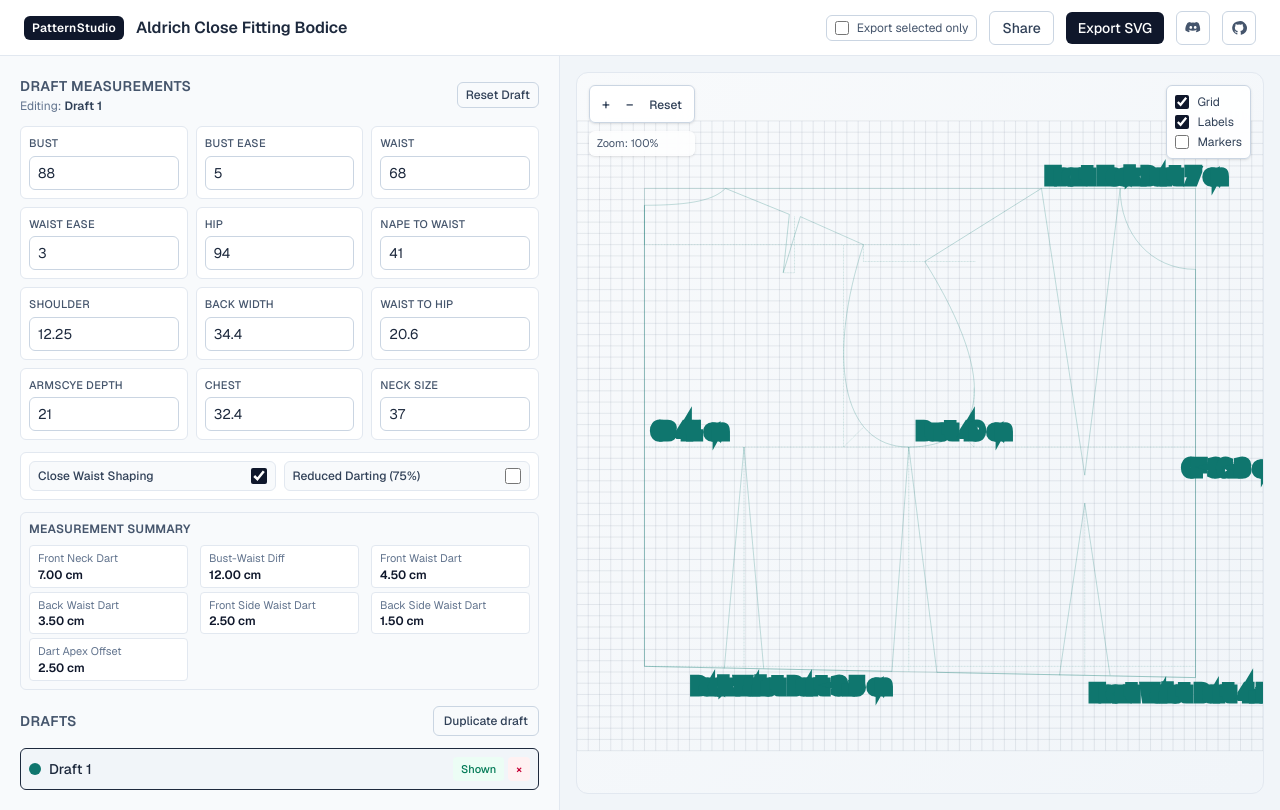
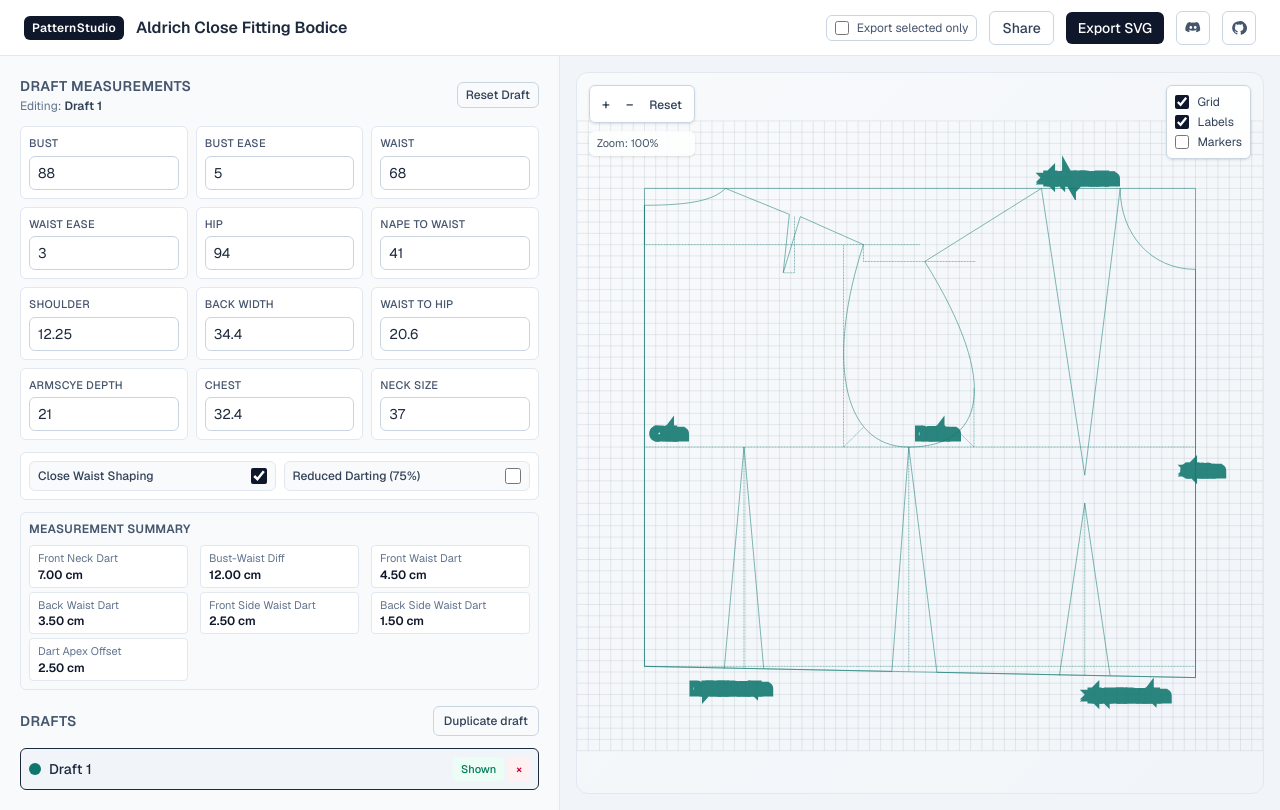
Before and after one commit to fulminair/patternstudio-1, a Next.js app: page / in a window 1280 px wide. Built offline with nearby package versions, Linux system fonts and the light colour scheme.

Commit message:
tune canvas stroke and label rendering for clarity

```diff
--- a/src/app/page.tsx
+++ b/src/app/page.tsx
@@ -102,6 +102,7 @@ export default function HomePage() {
         <main className="min-h-[60vh] flex-1 p-4">
           <PatternCanvas
             scenes={scenes}
+            selectedInstanceId={ui.selectedInstanceId}
             showGrid={ui.showGrid}
             showLabels={ui.showLabels}
             showMarkers={ui.showMarkers}
--- a/src/components/canvas/PatternCanvas.tsx
+++ b/src/components/canvas/PatternCanvas.tsx
@@ -15,6 +15,7 @@ export type CanvasInstanceScene = {
 
 type PatternCanvasProps = {
   scenes: CanvasInstanceScene[];
+  selectedInstanceId: string | null;
   showGrid: boolean;
   showLabels: boolean;
   showMarkers: boolean;
@@ -59,6 +60,7 @@ const boundsKey = (bounds: PatternBounds): string =>
 
 export function PatternCanvas({
   scenes,
+  selectedInstanceId,
   showGrid,
   showLabels,
   showMarkers,
@@ -77,6 +79,17 @@ export function PatternCanvas({
     const visible = scenes.filter((scene) => scene.visible);
     return visible.length > 0 ? visible : scenes;
   }, [scenes]);
+
+  const labelTargetId = useMemo(() => {
+    if (
+      selectedInstanceId &&
+      scenes.some((scene) => scene.visible && scene.instanceId === selectedInstanceId)
+    ) {
+      return selectedInstanceId;
+    }
+
+    return scenes.find((scene) => scene.visible)?.instanceId ?? null;
+  }, [scenes, selectedInstanceId]);
 
   const paddedBounds = useMemo(() => {
     const combined = combineBounds(targetScenes.map((scene) => scene.scene.bounds));
@@ -209,7 +222,7 @@ export function PatternCanvas({
                     key={`${instance.instanceId}-${path.id}`}
                     d={path.d}
                     stroke={path.stroke}
-                    strokeWidth={path.strokeWidth}
+                    strokeWidth={Math.max(path.strokeWidth * 1.6, 0.52)}
                     strokeDasharray={path.dashed ? "0.9 0.6" : undefined}
                     vectorEffect="non-scaling-stroke"
                   />
@@ -227,15 +240,18 @@ export function PatternCanvas({
                     ))
                   : null}
 
-                {showLabels
+                {showLabels && labelTargetId === instance.instanceId
                   ? instance.scene.labels.map((label) => (
                       <text
                         key={`${instance.instanceId}-${label.id}`}
                         x={label.x}
                         y={label.y}
                         fill={label.color ?? "currentColor"}
-                        fontSize={1.3}
-                        fontFamily="ui-monospace, SFMono-Regular, Menlo, Monaco, Consolas, Liberation Mono"
+                        fontSize={0.6}
+                        fontWeight={400}
+                        opacity={0.88}
+                        fontFamily="var(--font-geist-sans), 'Avenir Next', 'Segoe UI', sans-serif"
+                        letterSpacing="0.01em"
                         transform={
                           label.rotation
                             ? `rotate(${label.rotation} ${label.x} ${label.y})`
```
